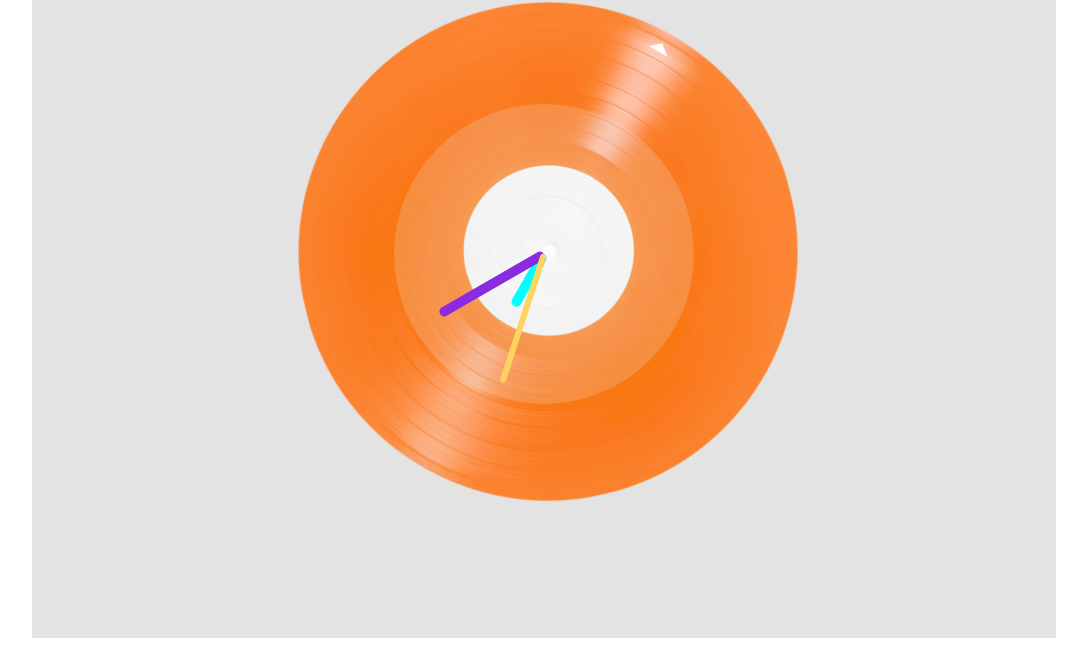
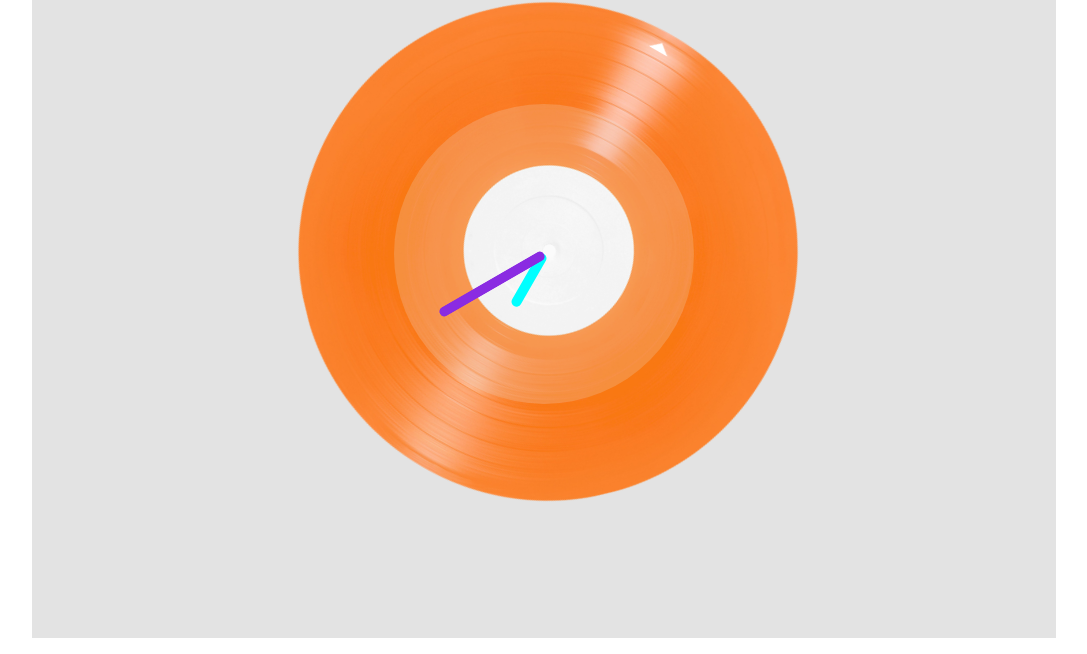
Before and after one commit to wenchicheng/vinylClock, a plain HTML site: page vinynClock.html in a window 1280 px wide. Shown: the part 146-800 px from the top of the page, without its empty margins (96-1183 px from the left). Drawn offline with nearby package versions, Linux system fonts and the light colour scheme.

Commit message:
調整秒針層級

```diff
--- a/vinynClock.html
+++ b/vinynClock.html
@@ -31,7 +31,6 @@
     <div id="clock">
       <div id="hour"></div>
       <div id="minute"></div>
-      <div id="second"></div>
       <p id="text">00:00:00</p>
     </div>
 
```
